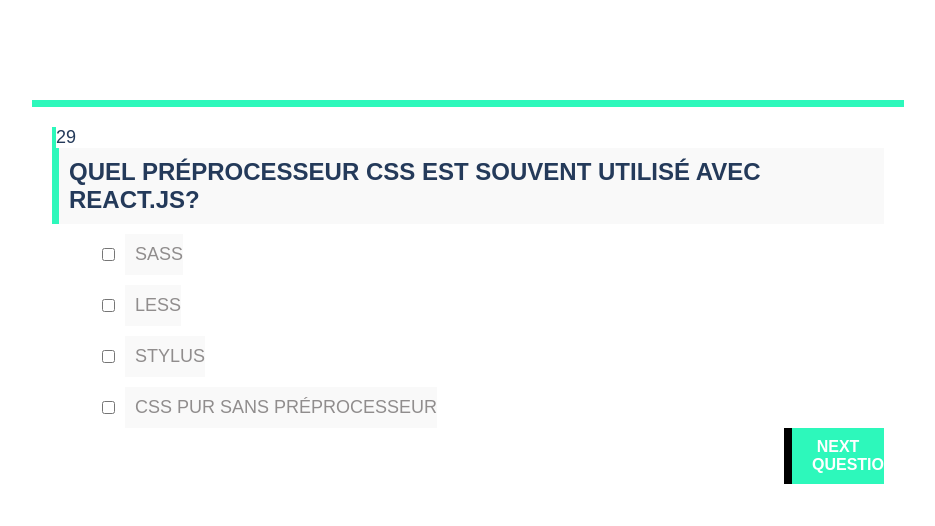
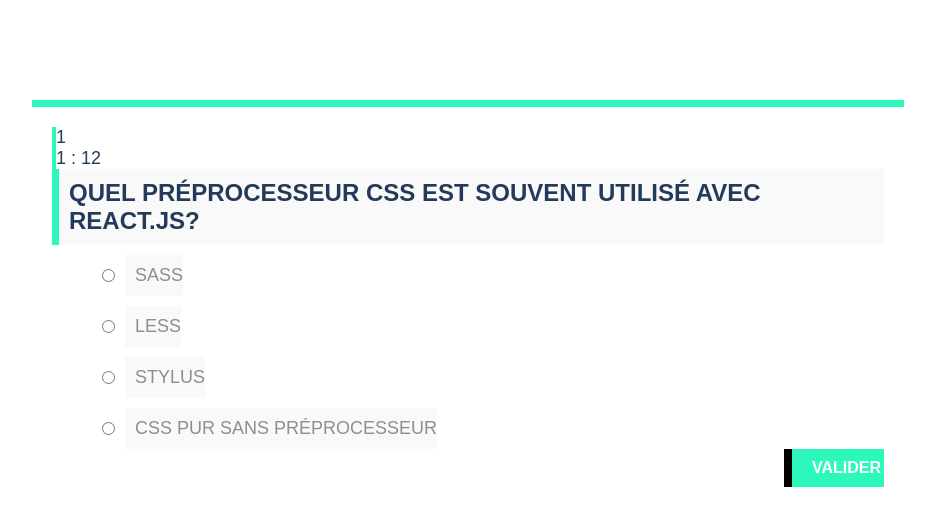
Before and after one commit to mibanas/ItQuizRecruter, a React (Create React App) app: page /Quiz in a window 1280 px wide. Both pictures are taken after a click on the element 639 px from the left and 392 px from the top of the page. Shown: the top 526 px of the page, without its empty margins (138-1073 px from the left). Built offline with nearby package versions, Linux system fonts and the light colour scheme.

Commit message:
timer and question

```diff
--- a/src/Composants/QuizQuestions.jsx
+++ b/src/Composants/QuizQuestions.jsx
@@ -1,27 +1,62 @@
-import React, { useState } from 'react';
+import React, { useEffect, useState } from 'react';
 import '../Styles/quizQuestions.css';
 import data from '../Data/Question';
 
-const QuizQuestions = ({ quizType }) => {
+const QuizQuestions = ({ quizType, updateScore, finishQuiz}) => {
     const mydata = data[quizType]
+    const nbreQuestion = data[quizType].length
     const [currentQuestionIndex, setCurrentQuestionIndex] = useState(0);
     const currentQuestion = mydata[currentQuestionIndex];
+    const [myAnswer, setMyAnswer] = useState(0)
 
     const handleOptionSelect = (optionIndex) => {
-    // Implement logic to handle the selected option
-    // You can compare optionIndex with currentQuestion.correctAnswerIndex
+        setMyAnswer(optionIndex)
     };
+
+    const nextQuestion = (event) => {
+        if(currentQuestionIndex >= nbreQuestion - 1) {
+            finishQuiz()
+        }
+        if(currentQuestion.correctAnswerIndex === myAnswer) {
+            updateScore(1)
+        } else {
+            updateScore(0)
+        }
+        setCurrentQuestionIndex(currentQuestionIndex + 1)
+        setTimer(3)
+    }
+
+    const [timer, setTimer] = useState(3);
+
+    useEffect(() => {
+        const intervalId = setInterval(() => {
+            if (currentQuestionIndex >= nbreQuestion - 1) {
+                finishQuiz()
+            }
+            setTimer((timer) => {
+                if (timer === 0) {
+                    setCurrentQuestionIndex((currentQuestionIndex) => currentQuestionIndex + 1);
+                return 3;
+                }
+                return timer - 1;
+            });
+        }, 1000);
+
+        return () => clearInterval(intervalId);
+    }, []);
+
 
 
     return (
         <div className="content">
-      <small id="timer">29</small>
+        <small id="timer">{timer}</small>
+        <small id="timer">{currentQuestionIndex + 1}  : {nbreQuestion}</small>
         <h2>{currentQuestion.question}</h2>
         <div>
             {currentQuestion.options.map((option, index) => (
             <div key={index} className="choice">
                 <input
-              type="checkbox"
+                type="radio"
                 name="options"
                 id={`option-${index}`}
                 onChange={() => handleOptionSelect(index)}
@@ -30,8 +65,8 @@
             </div>
             ))}
         </div>
-      <button onClick={() => setCurrentQuestionIndex(currentQuestionIndex + 1)}>
-        Next Question
+        <button onClick={nextQuestion}>
+            Valider
         </button>
         </div>
     );
--- a/src/Composants/QuizResult.jsx
+++ b/src/Composants/QuizResult.jsx
@@ -1,9 +1,10 @@
 import React from 'react'
 
-const QuizResult = () => {
+const QuizResult = ({finalScore}) => {
   return (
     <div>
-        <h2>Quiz Results</h2>
+        <h3>Quiz Results</h3>
+        <h3>{finalScore}</h3>
         {/* Affichez les résultats du quiz ici */}
   </div>
   )
--- a/src/Data/Front.json
+++ b/src/Data/Front.json
@@ -17,7 +17,7 @@
       "changeState",
       "modifyState"
     ],
-    "correctAnswerIndex": 0
+    "correctAnswerIndex": 1
   },
   {
     "question": "Quelle est la fonction de Webpack dans le développement front-end?",
@@ -27,7 +27,7 @@
       "Effectuer des requêtes HTTP",
       "Créer des composants React"
     ],
-    "correctAnswerIndex": 0
+    "correctAnswerIndex": 2
   },
   {
     "question": "Qu'est-ce que JSX?",
@@ -37,7 +37,7 @@
       "JavaScript Syntax Extension",
       "JavaScript Style XML"
     ],
-    "correctAnswerIndex": 0
+    "correctAnswerIndex": 3
   },
   {
     "question": "Quel hook React est utilisé pour effectuer des actions après le rendu?",
@@ -57,7 +57,7 @@
       "Stocker les fichiers de base de données",
       "Configurer les routes de l'application"
     ],
-    "correctAnswerIndex": 0
+    "correctAnswerIndex": 1
   },
   {
     "question": "Quel est le rôle de Babel dans un projet React?",
@@ -67,7 +67,7 @@
       "Configurer les routes de l'application",
       "Optimiser les requêtes HTTP"
     ],
-    "correctAnswerIndex": 0
+    "correctAnswerIndex": 2
   },
   {
     "question": "Quelle bibliothèque est souvent utilisée pour gérer les styles dans un projet React?",
@@ -77,7 +77,7 @@
       "CSS-in-JS",
       "React Styling Library"
     ],
-    "correctAnswerIndex": 0
+    "correctAnswerIndex": 3
   },
   {
     "question": "Comment peut-on gérer les formulaires dans React?",
@@ -97,7 +97,7 @@
       "React.pure",
       "React.shouldUpdate"
     ],
-    "correctAnswerIndex": 0
+    "correctAnswerIndex": 1
   },
   {
     "question": "Quel est le rôle de Node.js dans la stack MERN?",
@@ -107,7 +107,7 @@
       "Stocker les données de l'application",
       "Configurer les routes de l'application"
     ],
-    "correctAnswerIndex": 0
+    "correctAnswerIndex": 2
   },
   {
     "question": "Qu'est-ce que MongoDB?",
@@ -117,6 +117,6 @@
       "Un gestionnaire de paquets Node.js",
       "Un langage de programmation"
     ],
-    "correctAnswerIndex": 0
+    "correctAnswerIndex": 3
   }
 ]
--- a/src/Pages/Quiz.jsx
+++ b/src/Pages/Quiz.jsx
@@ -8,17 +8,26 @@
   const [quizType, setQuizType] = useState(null);
   const [quizFinish, setQuizFinish] = useState(false);
   const [quizStarted, setQuizStarted] = useState(false);
+  const [correctAnswers, setCorrectAnswers] = useState(0)
 
   const startQuiz = (type) => {
     setQuizType(type);
     setQuizStarted(true);
   };
 
+  const score = (MyScore) => {
+    setCorrectAnswers((correctAnswers) => correctAnswers + MyScore)
+  }
+
+  const showScore = () => {
+    setQuizFinish(!quizFinish)
+  }
+
   return (
     <div>
       {!quizStarted && <QuizStarter beginQuiz={startQuiz} />}
-      {quizStarted && <QuizQuestions quizType={quizType}  />}
-      {!quizFinish && <QuizResult />}
+      {(quizStarted && !quizFinish) && <QuizQuestions quizType={quizType} updateScore={score} finishQuiz={showScore} />}
+      {(quizStarted && quizFinish) && <QuizResult finalScore={correctAnswers} />}
   </div>
   )
 }
```
Lines whose indentation alone changed are shown as unchanged.
